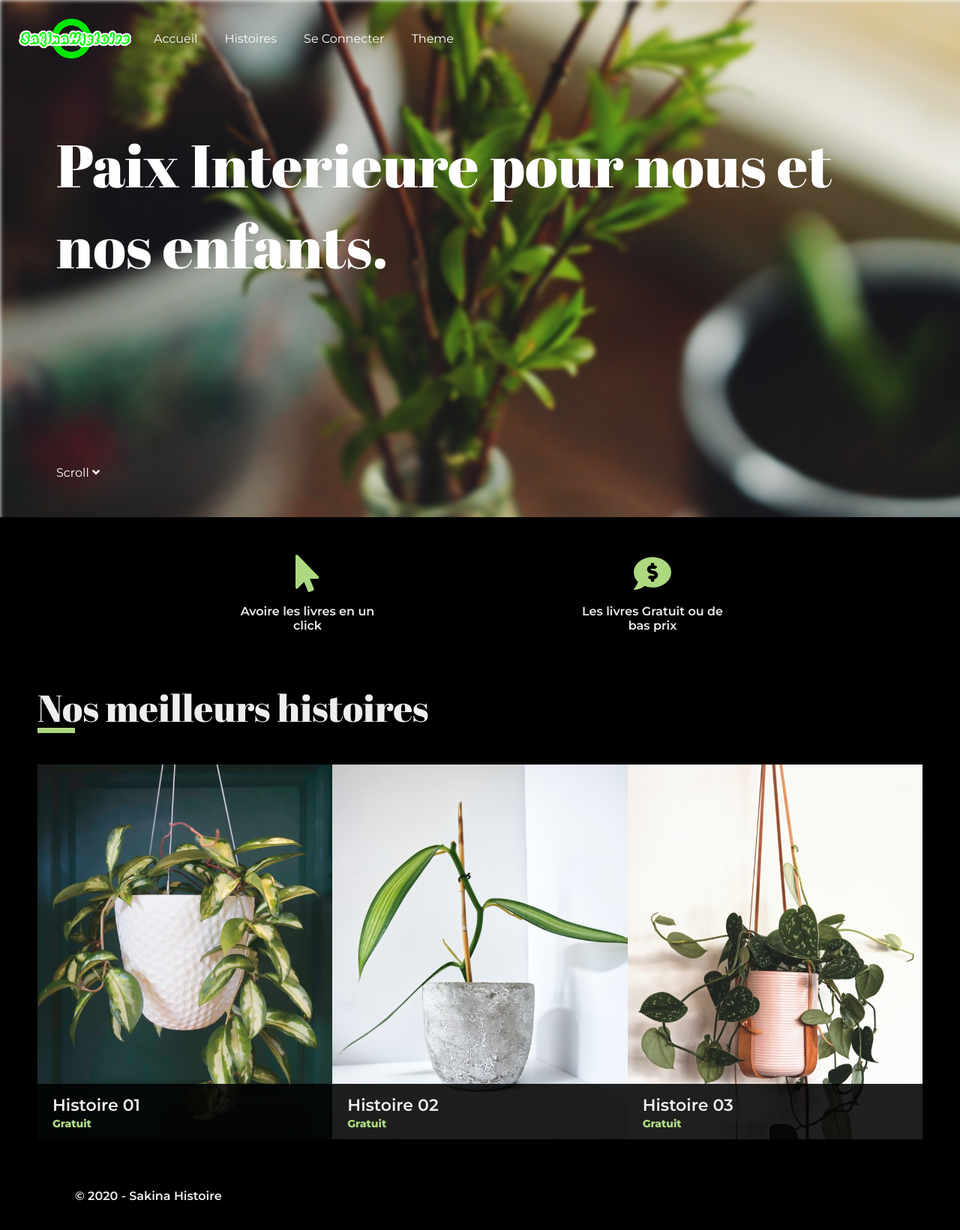
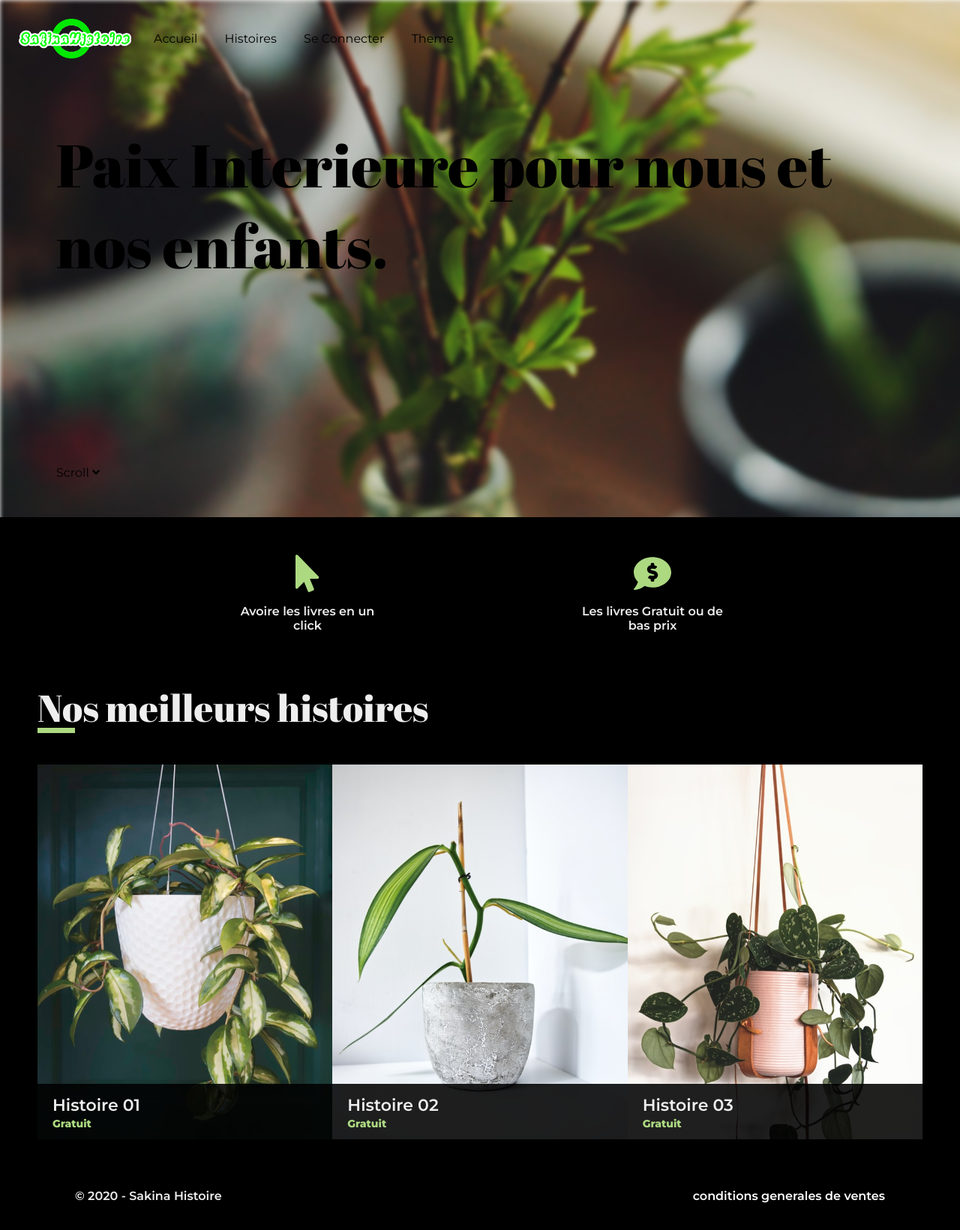
Before and after one commit to BougatayaAbd/Project-02, a Flask app: page / in a window 1280 px wide. Shown: the whole page at 75% size. Run offline with Flask 2, Linux system fonts and the light colour scheme; parts of the project's set-up code (start-up, migrations or seed data) failed here and were passed over; some libraries are stand-ins or nearby versions.

Commit message:
--- Auto-Git Commit ---

```diff
--- a/templates/index.html
+++ b/templates/index.html
@@ -239,6 +239,18 @@ body.dark-theme {
 body.dark-theme section.bests-items a div {
     background-color: #000000df;
 }
+body.dark-theme footer a.cgv {
+    color: #ffffff;
+}
+body.dark-theme section.top-page header.header nav.nav li a {
+    color: #000000;
+}
+body.dark-theme section.top-page div.landing-page h1.big-title {
+    color: #000000;
+}
+body.dark-theme section.top-page div.landing-page a.scroll-down {
+    color: #000000;
+}
 </style>
 <script>
 // Select the button
```
Also changed, not shown: templates/seconnecter.html (+21 -1 lines).
